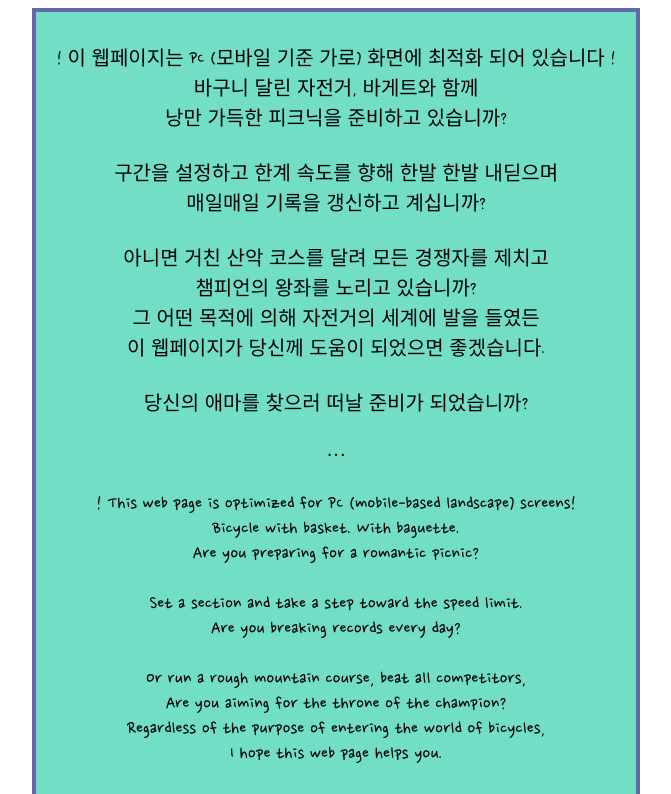
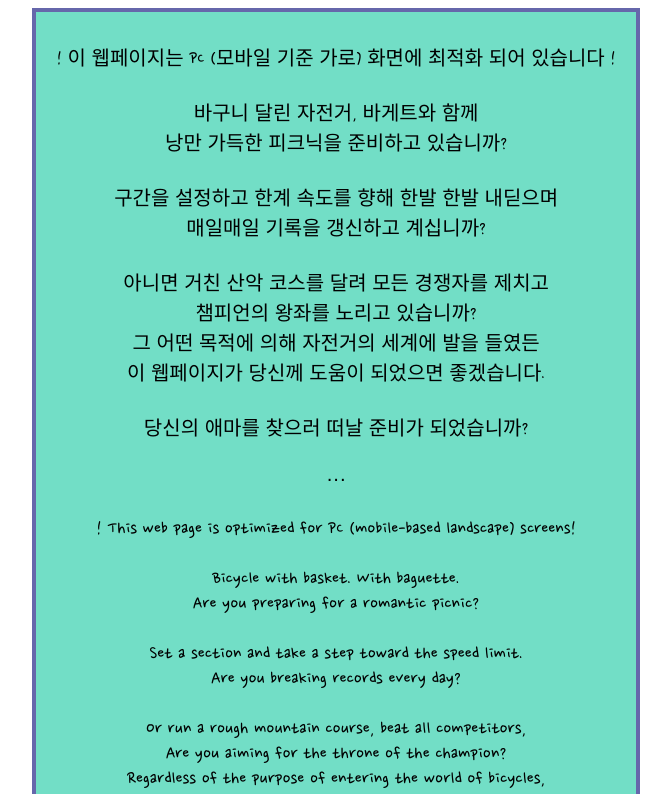
Before and after one commit to Romely126/AllOfCycling, a plain HTML site: page index.html in a window 1280 px wide. Shown: the top 794 px of the page, without its empty margins (380-1051 px from the left). Drawn offline with Linux system fonts and the light colour scheme.

Commit message:
Update index.html

```diff
--- a/index.html
+++ b/index.html
@@ -9,7 +9,7 @@
   </head>
   <body>
     <div class="textBox">
-      ! 이 웹페이지는 PC (모바일 기준 가로) 화면에 최적화 되어 있습니다 !<br>
+      ! 이 웹페이지는 PC (모바일 기준 가로) 화면에 최적화 되어 있습니다 !<br><br>
       바구니 달린 자전거, 바게트와 함께<br>
       낭만 가득한 피크닉을 준비하고 있습니까?<br>
       <br>
@@ -28,7 +28,7 @@
       ···
       <br>
       <br>
-      ! This web page is optimized for PC (mobile-based landscape) screens!<br>
+      ! This web page is optimized for PC (mobile-based landscape) screens!<br><br>
       Bicycle with basket. With baguette.<br>
       Are you preparing for a romantic picnic?<br>
       <br>
```
